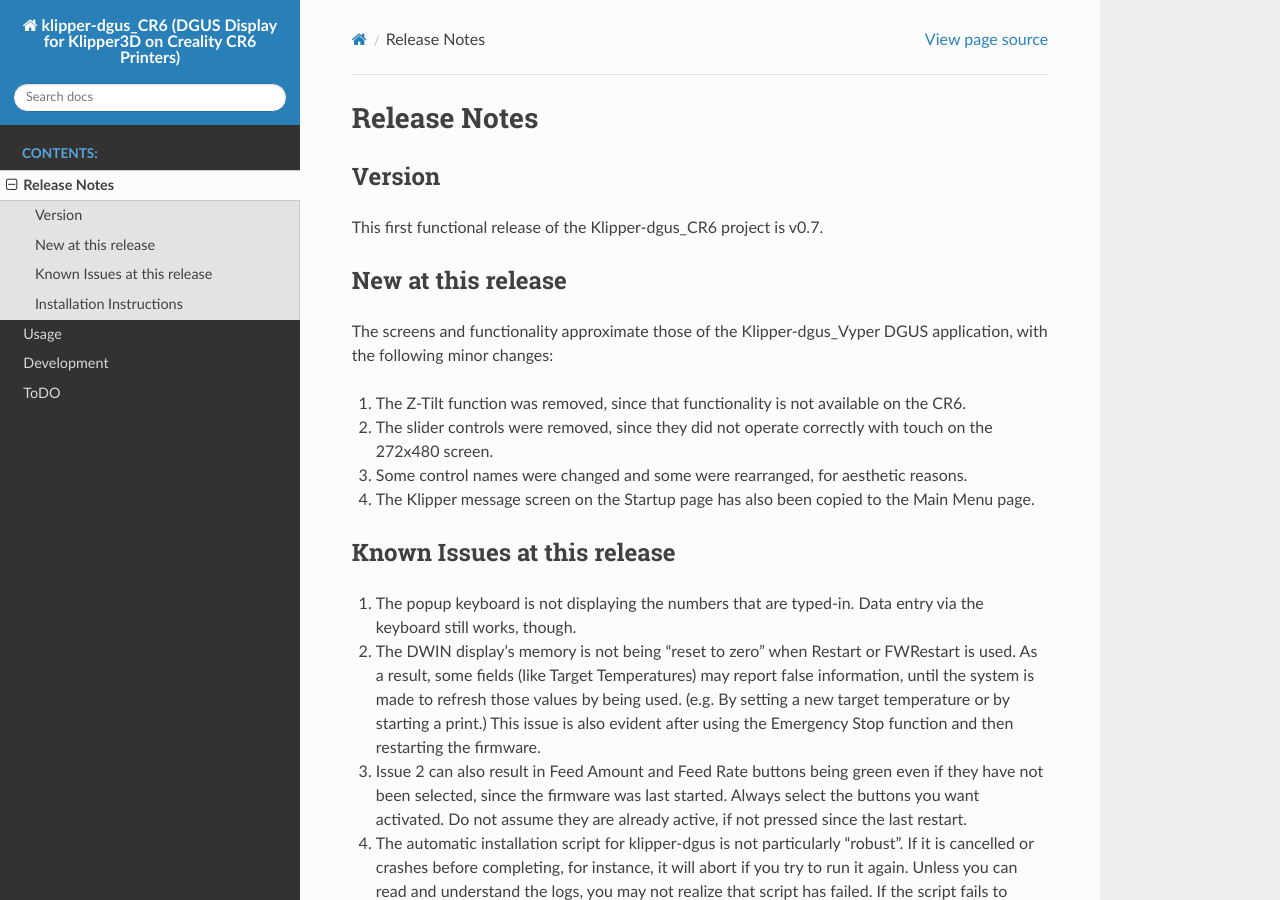
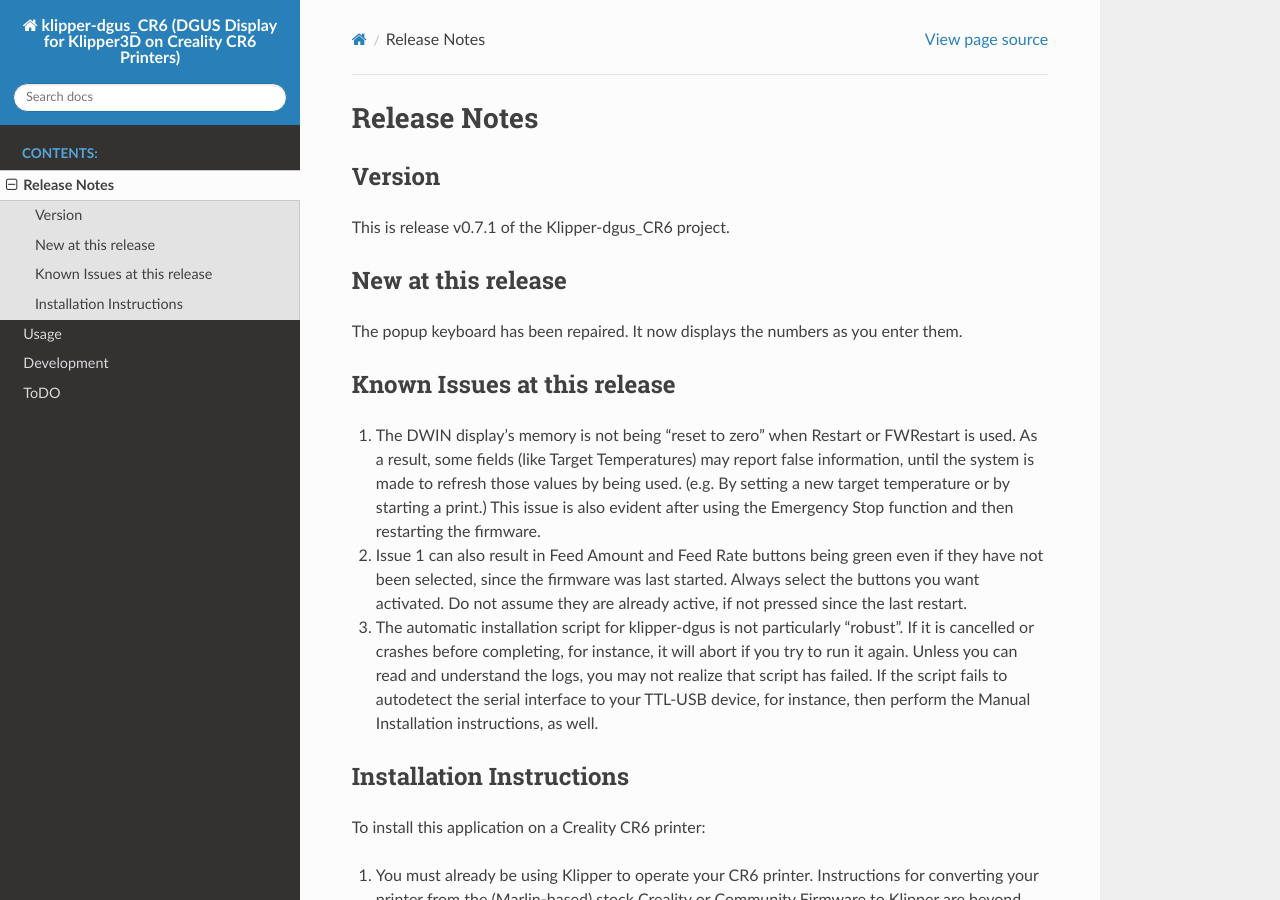
Before and after one commit to Thinkersbluff/Klipper-dgus_CR6, a Sphinx documentation site: the page built from doc/source/release_notes.rst, in a window 1280 px wide and 900 px high. Built offline with Sphinx 7.4.7 and the Read the Docs theme 2.0.0, drawn with Linux system fonts in a browser that asks for light colours; some of the changed text lies outside the part shown.

Commit message:
Uploading v0.7.1 DWIN_SET + Docs
Fixed the popup keyboard to display the numbers as they are typed.

```diff
--- a/doc/source/release_notes.rst
+++ b/doc/source/release_notes.rst
@@ -3,29 +3,23 @@
 
 Version
 -------
-This first functional release of the Klipper-dgus_CR6 project is v0.7.
+This is release v0.7.1 of the Klipper-dgus_CR6 project.
 
 
 New at this release
 -------------------
 
-The screens and functionality approximate those of the Klipper-dgus_Vyper DGUS application, with the following minor changes:
-
-1. The Z-Tilt function was removed, since that functionality is not available on the CR6.
-2. The slider controls were removed, since they did not operate correctly with touch on the 272x480 screen.
-3. Some control names were changed and some were rearranged, for aesthetic reasons.
-4. The Klipper message screen on the Startup page has also been copied to the Main Menu page.
+The popup keyboard has been repaired. It now displays the numbers as you enter them.
 
 
 Known Issues at this release
 ----------------------------
 
-1. The popup keyboard is not displaying the numbers that are typed-in. Data entry via the keyboard still works, though.
-2. The DWIN display's memory is not being "reset to zero" when Restart or FWRestart is used. As a result, some fields (like Target Temperatures) may report false information, until the system is made to refresh those values by being used. (e.g. By setting a new target temperature or by starting a print.)
+1. The DWIN display's memory is not being "reset to zero" when Restart or FWRestart is used. As a result, some fields (like Target Temperatures) may report false information, until the system is made to refresh those values by being used. (e.g. By setting a new target temperature or by starting a print.)
    This issue is also evident after using the Emergency Stop function and then restarting the firmware.
-3. Issue 2 can also result in Feed Amount and Feed Rate buttons being green even if they have not been selected, since the firmware was last started.
+2. Issue 1 can also result in Feed Amount and Feed Rate buttons being green even if they have not been selected, since the firmware was last started.
    Always select the buttons you want activated. Do not assume they are already active, if not pressed since the last restart.
-4. The automatic installation script for klipper-dgus is not particularly "robust". If it is cancelled or crashes before completing, for instance, it will abort if you try to run it again.  Unless you can read and understand the logs, you may not realize that script has failed.  If the script fails to autodetect the serial interface to your TTL-USB device, for instance, then perform the Manual Installation instructions, as well.
+3. The automatic installation script for klipper-dgus is not particularly "robust". If it is cancelled or crashes before completing, for instance, it will abort if you try to run it again.  Unless you can read and understand the logs, you may not realize that script has failed.  If the script fails to autodetect the serial interface to your TTL-USB device, for instance, then perform the Manual Installation instructions, as well.
 
 
 Installation Instructions
```
Also changed, not shown: other parts of doc/source/release_notes.rst (+1 -1 lines), 9 other files.
